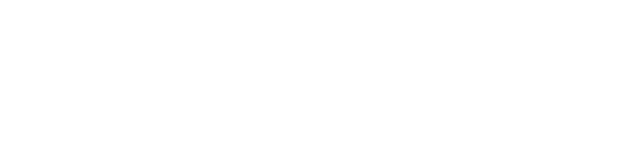
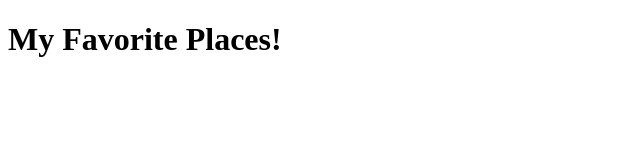
Before and after one commit to SPdowns/my-first-website, a plain HTML site: page favorite-place.html in a window 1280 px wide. Shown: the whole page, without its empty margins (0-640 px from the left). Drawn offline with Linux system fonts and the light colour scheme.

Commit message:
I have to admit, I'm kind of lost

```diff
--- a/favorite-place.html
+++ b/favorite-place.html
@@ -1,7 +1,11 @@
 <!DOCTYPE html>
 <html>
     <head>
-        <title>My favorite Places</title>
+        <title>My favorite Places!</title>
     </head>
+    <body>
+        <h1>My Favorite Places!</h1>
 
+        <p></p>
+    </body>
 </html>
```
Also changed, not shown: img/candy.png (added), img/jessica.png (added), 1 other file.
